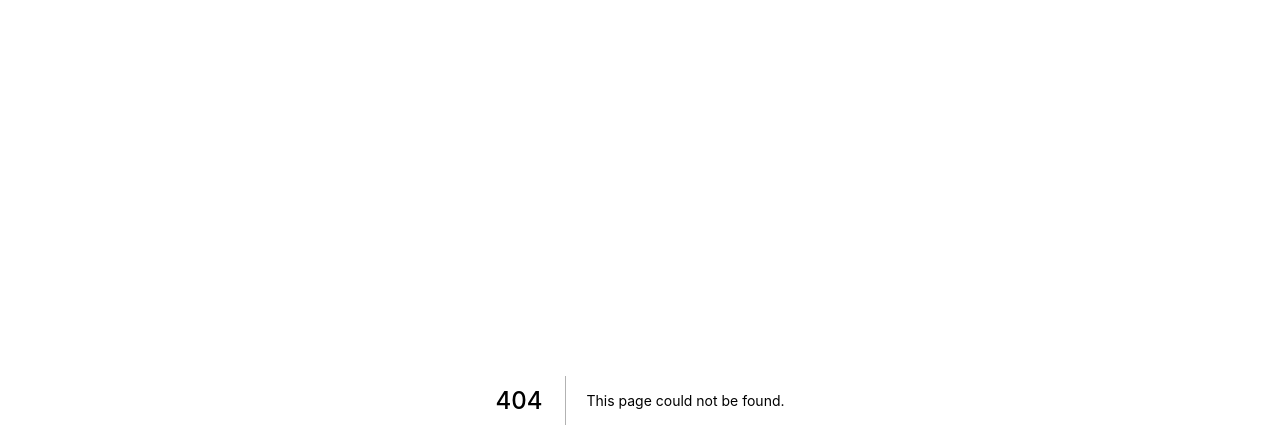
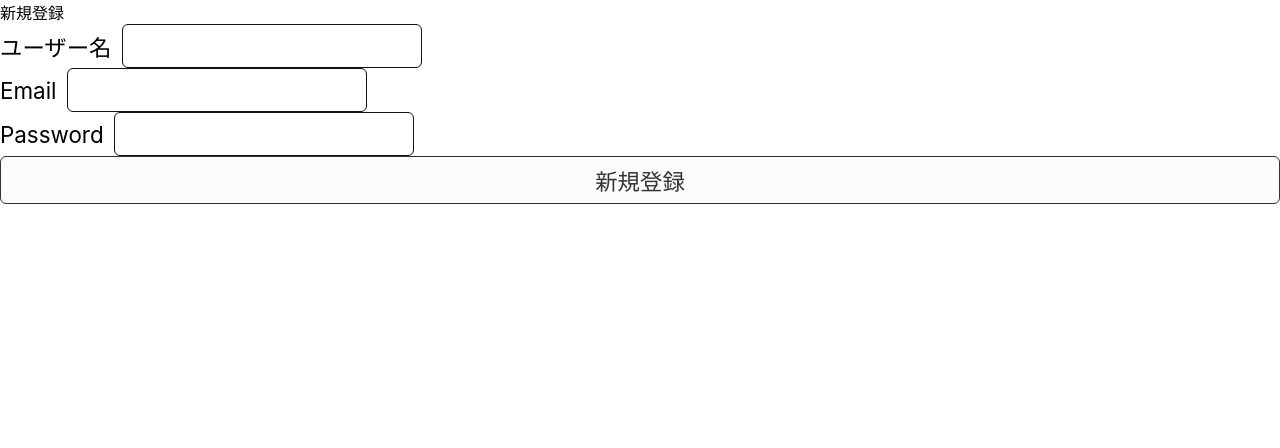
Before and after one commit to kirby0113/NextDiary-Apollo-Client, a Next.js app: page /register in a window 1280 px wide. Before the commit this address had no page. Shown: the top 448 px of the page. Built offline with nearby package versions, Linux system fonts and the light colour scheme.

Commit message:
feat: 仮新規登録ページを作成

```diff
--- /dev/null
+++ b/client/graphqlClient.ts
@@ -0,0 +1,5 @@
+import { GraphQLClient } from "graphql-request";
+import { getSdk } from "../types.d";
+
+export const client = new GraphQLClient("https://nestdiary.herokuapp.com/graphql");
+export const sdk = getSdk(client);
--- /dev/null
+++ b/pages/register.tsx
@@ -0,0 +1,60 @@
+import { extendSchemaImpl } from "graphql/utilities/extendSchema";
+import type { NextPage } from "next";
+import { useState } from "react";
+import styled from "styled-components";
+import { sdk } from "../client/graphqlClient";
+import { InputBox } from "../components/InputBox";
+import { Label } from "../components/Label";
+import { PrimaryButton } from "../components/PrimaryButton";
+
+const InputUnit = styled.div`
+  display: grid;
+  width: 500px;
+  grid-template-columns: max-content 300px;
+  align-items: center;
+  column-gap: 10px;
+`;
+
+const Register: NextPage = () => {
+  const [userName, setUserName] = useState("");
+  const [email, setEmail] = useState("");
+  const [password, setPassword] = useState("");
+
+  const register = async () => {
+    const response = sdk
+      .Register({ registerUserInput: { name: userName, email: email, password: password } })
+      .then((response) => {
+        console.log(response);
+      })
+      .catch((error) => console.error(error));
+  };
+
+  return (
+    <div>
+      <div>新規登録</div>
+      <div>
+        <InputUnit>
+          <Label htmlFor="username">ユーザー名</Label>
+          <InputBox value={userName} onChange={setUserName} id="username" boxSize="small" />
+        </InputUnit>
+      </div>
+      <div>
+        <InputUnit>
+          <Label htmlFor="username">Email</Label>
+          <InputBox value={email} onChange={setEmail} id="email" boxSize="small" type="email" />
+        </InputUnit>
+      </div>
+      <div>
+        <InputUnit>
+          <Label htmlFor="username">Password</Label>
+          <InputBox value={password} onChange={setPassword} id="email" boxSize="small" type="password" />
+        </InputUnit>
+      </div>
+      <div>
+        <PrimaryButton onClick={register}>新規登録</PrimaryButton>
+      </div>
+    </div>
+  );
+};
+
+export default Register;
```
Also changed, not shown: queries/useDiary.ts (+8 -0 lines).
